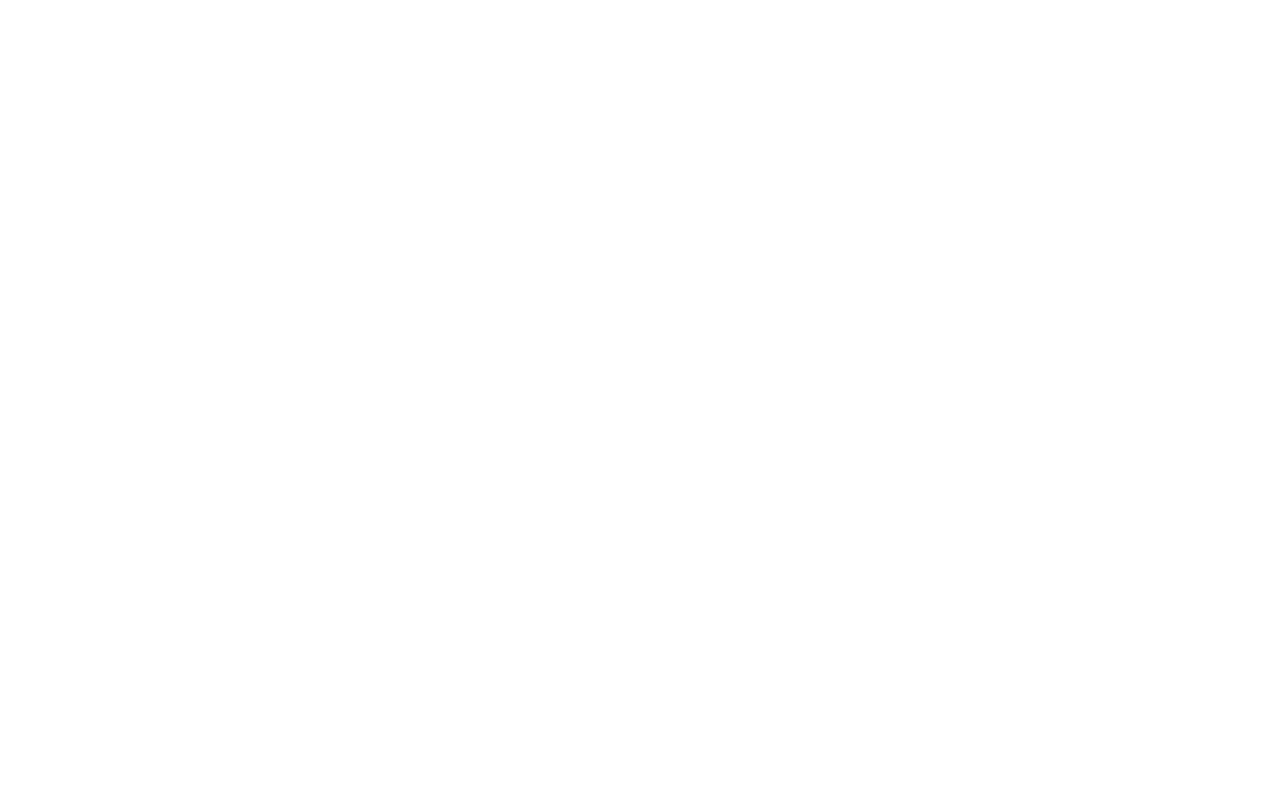
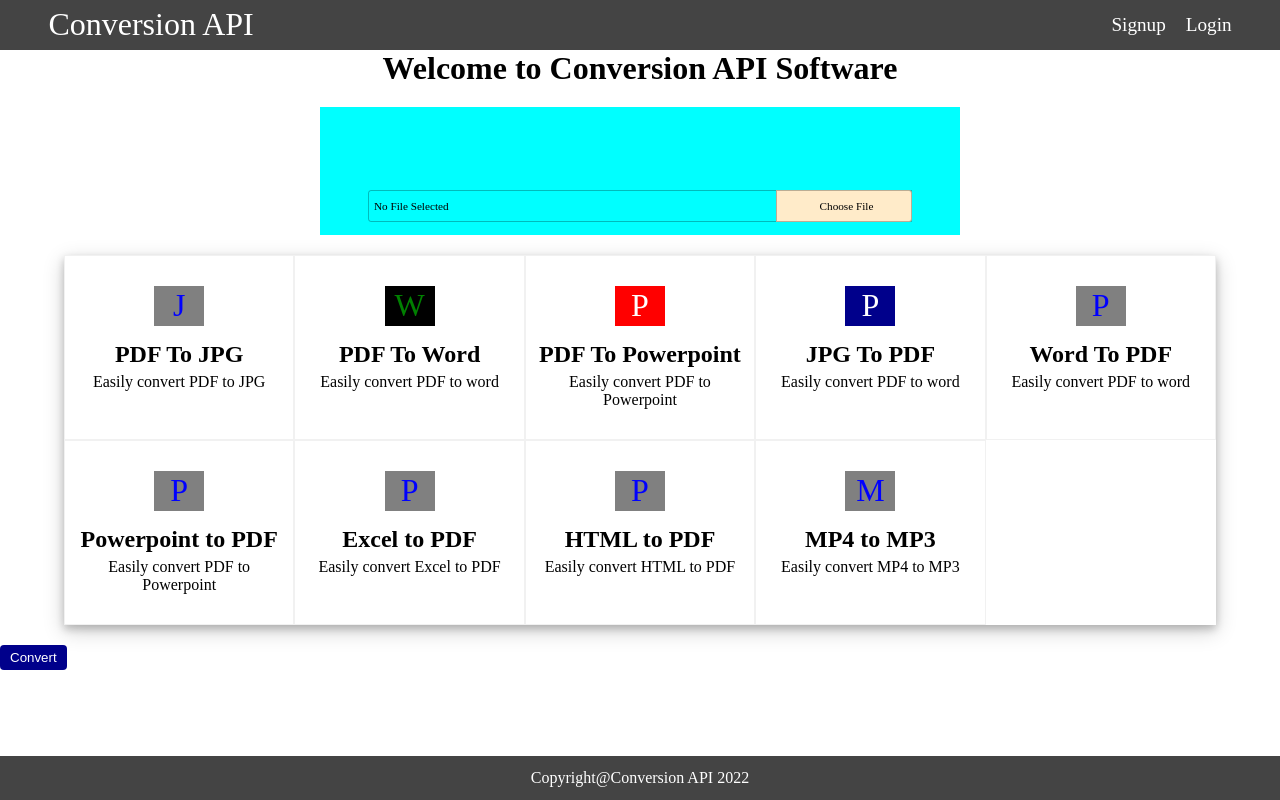
Before and after one commit to srahman3311/conversion-api-ripon, a React (Create React App) app: page / in a window 1280 px wide. Before the commit this address had no page. Built offline with nearby package versions, Linux system fonts and the light colour scheme.

Commit message:
Add services to Dashboard and modify some other components

```diff
--- a/src/App.js
+++ b/src/App.js
@@ -13,7 +13,7 @@
         <div className={styles.App}>
             <Router>
                 <Routes>
-                    <Route path="/dashboard" element={<Dashboard />} />
+                    <Route path="/" element={<Dashboard />} />
                 </Routes>
             </Router>
         </div>
--- a/src/components/dashboard/Dashboard.js
+++ b/src/components/dashboard/Dashboard.js
@@ -1,5 +1,6 @@
 import { useState } from "react";
 import axios from "axios";
+import { services } from "../../libs/data";
 
 // Important link regarding axios progressbar
 // https://www.codingdeft.com/posts/react-upload-file-progress-bar/
@@ -12,6 +13,8 @@
 import Footer from "../reuseable-components/footer/Footer";
 import Header from "../reuseable-components/others/Header";
 import Button from "../reuseable-components/others/Button";
+import TextIcon from "../reuseable-components/others/TextIcon";
+import FileUploader from "../reuseable-components/file-uploader/FileUploader";
 
 
 function Dashboard() {
@@ -76,13 +79,32 @@
             <Navbar />
             <main className={styles.dashboard}>
                 <Header text = "Welcome to Conversion API Software" />
-
-                <div className = {styles.file_upload_container}>
-                    <form className = {styles.image_file_input}>
-                        <input type = "file" onChange = {fileHandler} />
-                        <span className={styles.image_filename}>{ file === null ? "No File Selected" : file.name}</span>
-                        <span className={styles.image_upload_button}>Choose File</span>
-                    </form>
+                <FileUploader file = {file} fileHandler = {fileHandler} />
+                <div className = {styles.services}>
+                    {
+                        services.map((service) => {
+                            return (
+                                <div key = {service.id} className = {styles.service_card}>
+                                    <TextIcon
+                                        text = {service.textIcon}
+                                        style = {{
+                                            color: service.textIconColor,
+                                            backgroundColor: service.textIconBackgroundColor
+                                        }}
+                                    />
+                                    <Header
+                                        text = {service.title}
+                                        style = {{
+                                            fontSize: "1.5rem",
+                                            marginBottom: "5px"
+                                        }}
+                                    />
+                                    {/* <h2>{service.title}</h2> */}
+                                    <p>{service.description}</p>
+                                </div>
+                            );
+                        })
+                    }
                 </div>
                 <Button
                     text = "Convert"
--- a/src/components/dashboard/Dashboard.module.css
+++ b/src/components/dashboard/Dashboard.module.css
@@ -1,85 +1,23 @@
-.dashboard_container {
+/* .dashboard {
+  position: absolute;
+  left: 0;
+  top: 0;
+  width: 100%;
+  min-height: 100vh;
+  background-color: aqua;
+} */
 
+.services {
+  width: 90%;
+  display: flex;
+  flex-wrap: wrap;
+  margin: 20px auto;
+  box-shadow: 0 4px 8px 0 rgba(0, 0, 0, 0.2), 0 6px 20px 0 rgba(0, 0, 0, 0.19);
 }
 
-/* .dashboard {
-    min-height: 90vh;
-    display: block;
-} */
-
-.file_upload_container {
-    width: 50%;
-    padding: 5%;
-    background-color: aqua;
-    position: relative;
-    margin: auto;
+.service_card {
+  width: 20%;
+  text-align: center;
+  border: 0.2px solid rgba(0, 0, 0, 0.055);
+  padding: 30px 10px;
 }
-
-.image_file_input {
-    width: 85%;
-    height: 50%;
-    position: absolute;
-    left: 50%;
-    top: 90%;
-    transform: translate(-50%, -50%);
-}
-
-.image_file_input input[type=file] {
-    display: block;
-    cursor: pointer;
-    width: 100%;
-    height: 50%;
-    position: absolute;
-    left: 0;
-    top: 0;
-    bottom: 0;
-    right: 0;
-    z-index: 1; /* z-index will move the input element to the top of other element and opacity 0 will make it invisible */
-    opacity: 0; /* Opacity is the trum card here. Opacity zero will render the input element invisible */
-    border: 1px solid red;
-}
-
-  .image_filename, .image_upload_button {
-    font-size: 0.7rem;
-    height: 50%;
-    border: 1px solid rgba(0, 0, 0, 0.267);
-    display: flex;
-    justify-content: flex-start;
-    align-items: center;
-    padding-left: 5px;
-
-  }
-
-  .image_filename {
-    position: absolute;
-    top: 0;
-    left: 0;
-    width: 100%;
-    border-top-left-radius: 3px;
-    border-bottom-left-radius: 3px;
-    color: black;
-    font-size: 0.7rem;
-    overflow: hidden;
-  }
-
-  .image_upload_button {
-    position: absolute;
-    width: 25%;
-    left: 75%;
-    top: 0;
-    background-color:#FFEBC9;
-    color: black;
-    border-top-right-radius: 3px;
-    border-bottom-right-radius: 3px;
-    display: flex;
-    justify-content: center;
-    align-items: center;
-    /* color: rgba(255, 255, 255, 0.685); */
-    font-size: 0.7rem;
-  }
-
-  .image_preview img {
-    width: 100%;
-    height: 100%;
-    border-radius: 50%;
-  }
--- /dev/null
+++ b/src/components/reuseable-components/file-uploader/FileUploader.js
@@ -0,0 +1,19 @@
+// STylesheet
+import styles from "./FileUploader.module.css";
+
+function FileUploader({ file, fileHandler }) {
+
+    return (
+        <div className = {styles.file_upload_container}>
+            <form className = {styles.image_file_input}>
+                <input type = "file" onChange = {fileHandler} />
+                <span className={styles.image_filename}>{ file === null ? "No File Selected" : file.name}</span>
+                <span className={styles.image_upload_button}>Choose File</span>
+            </form>
+        </div>
+    );
+
+}
+
+
+export default FileUploader;
--- /dev/null
+++ b/src/components/reuseable-components/file-uploader/FileUploader.module.css
@@ -0,0 +1,69 @@
+.file_upload_container {
+    width: 50%;
+    padding: 5%;
+    background-color: aqua;
+    position: relative;
+    margin: auto;
+}
+
+.image_file_input {
+    width: 85%;
+    height: 50%;
+    position: absolute;
+    left: 50%;
+    top: 90%;
+    transform: translate(-50%, -50%);
+}
+
+.image_file_input input[type=file] {
+    display: block;
+    cursor: pointer;
+    width: 100%;
+    height: 50%;
+    position: absolute;
+    left: 0;
+    top: 0;
+    bottom: 0;
+    right: 0;
+    z-index: 1; /* z-index will move the input element to the top of other element and opacity 0 will make it invisible */
+    opacity: 0; /* Opacity is the trum card here. Opacity zero will render the input element invisible */
+    border: 1px solid red;
+}
+
+.image_filename, .image_upload_button {
+    font-size: 0.7rem;
+    height: 50%;
+    border: 1px solid rgba(0, 0, 0, 0.267);
+    display: flex;
+    justify-content: flex-start;
+    align-items: center;
+    padding-left: 5px;
+
+}
+
+.image_filename {
+    position: absolute;
+    top: 0;
+    left: 0;
+    width: 100%;
+    border-top-left-radius: 3px;
+    border-bottom-left-radius: 3px;
+    color: black;
+    font-size: 0.7rem;
+    overflow: hidden;
+}
+
+.image_upload_button {
+    position: absolute;
+    width: 25%;
+    left: 75%;
+    top: 0;
+    background-color:#FFEBC9;
+    color: black;
+    border-top-right-radius: 3px;
+    border-bottom-right-radius: 3px;
+    display: flex;
+    justify-content: center;
+    align-items: center;
+    font-size: 0.7rem;
+}
--- a/src/components/reuseable-components/others/Common.module.css
+++ b/src/components/reuseable-components/others/Common.module.css
@@ -47,3 +47,21 @@
 .input_field input[type=text]:focus, .input_field input[type=password]:focus {
     outline: none;
 }
+
+
+/* Text Icon */
+.text_icon {
+    /* width: 100%;
+    text-align: center; */
+    margin-bottom: 15px;
+}
+
+.text_icon_content {
+    width: 50px;
+    height: 40px;
+    display: flex;
+    justify-content: center;
+    align-items: center;
+    font-size: 2rem;
+    margin: auto;
+}
--- a/src/components/reuseable-components/others/Header.js
+++ b/src/components/reuseable-components/others/Header.js
@@ -1,10 +1,10 @@
 import styles from "./Common.module.css";
 
-function Header({ text }) {
+function Header({ text, style }) {
 
 
     return (
-        <h1 className={styles.header}>{text}</h1>
+        <h1 className={styles.header} style = { style && style }>{text}</h1>
     );
 }
 
--- /dev/null
+++ b/src/components/reuseable-components/others/TextIcon.js
@@ -0,0 +1,20 @@
+// Stylesheet
+import styles from "./Common.module.css";
+
+function TextIcon({ text, style }) {
+
+    return (
+        <div className = {styles.text_icon}>
+            <span
+                className = {styles.text_icon_content}
+                style = {style && style}
+            >
+                {text}
+            </span>
+        </div>
+    );
+
+}
+
+
+export default TextIcon;
--- /dev/null
+++ b/src/libs/data.js
@@ -0,0 +1,75 @@
+export const services = [
+    {
+        id: 1,
+        textIcon: "J",
+        textIconColor: "blue",
+        textIconBackgroundColor: "gray",
+        title: "PDF To JPG",
+        description: "Easily convert PDF to JPG"
+    },
+    {
+        id: 2,
+        textIcon: "W",
+        textIconColor: "green",
+        textIconBackgroundColor: "black",
+        title: "PDF To Word",
+        description: "Easily convert PDF to word"
+    },
+    {
+        id: 3,
+        textIcon: "P",
+        textIconColor: "white",
+        textIconBackgroundColor: "red",
+        title: "PDF To Powerpoint",
+        description: "Easily convert PDF to Powerpoint"
+    },
+    {
+        id: 4,
+        textIcon: "P",
+        textIconColor: "white",
+        textIconBackgroundColor: "darkblue",
+        title: "JPG To PDF",
+        description: "Easily convert PDF to word"
+    },
+    {
+        id: 5,
+        textIcon: "P",
+        textIconColor: "blue",
+        textIconBackgroundColor: "gray",
+        title: "Word To PDF",
+        description: "Easily convert PDF to word"
+    },
+    {
+        id: 6,
+        textIcon: "P",
+        textIconColor: "blue",
+        textIconBackgroundColor: "gray",
+        title: "Powerpoint to PDF",
+        description: "Easily convert PDF to Powerpoint"
+    },
+    {
+        id: 7,
+        textIcon: "P",
+        textIconColor: "blue",
+        textIconBackgroundColor: "gray",
+        title: "Excel to PDF",
+        description: "Easily convert Excel to PDF"
+    },
+    {
+        id: 8,
+        textIcon: "P",
+        textIconColor: "blue",
+        textIconBackgroundColor: "gray",
+        title: "HTML to PDF",
+        description: "Easily convert HTML to PDF"
+    },
+    {
+        id: 9,
+        textIcon: "M",
+        textIconColor: "blue",
+        textIconBackgroundColor: "gray",
+        title: "MP4 to MP3",
+        description: "Easily convert MP4 to MP3"
+    },
+
+]
```
